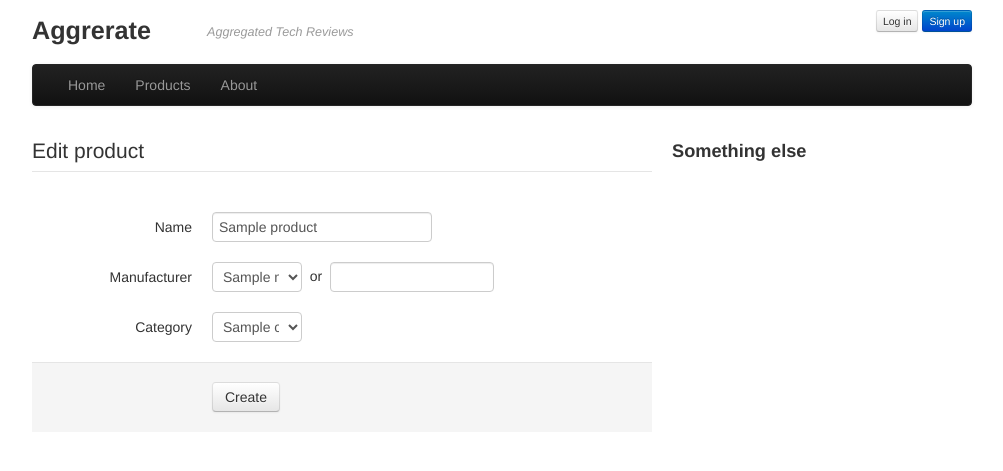
After one commit to daeyun/aggrerate, a Flask app: page /products/1/edit/ in a window 1280 px wide. The commit adds this page. Shown: the top 471 px of the page, without its empty margins (138-1141 px from the left). Run offline with Flask 2, Linux system fonts and the light colour scheme; tables that the repository leaves empty or names only in its code hold one stand-in row (values such as "Sample post"); data that the repository does not hold is empty; some libraries are stand-ins or nearby versions.

Commit message:
Add support for editing a product

```diff
--- a/aggrerate/static/css/style.css
+++ b/aggrerate/static/css/style.css
@@ -31,6 +31,9 @@ h4 {
 .product {
     margin-bottom: 0;
 }
+.product h2 a.btn {
+    margin: 0 0 5px 20px;
+}
 .product h3 a.product_name {
     color:#343434;
 }
--- a/aggrerate/templates/product.html
+++ b/aggrerate/templates/product.html
@@ -1,7 +1,7 @@
 {% extends "layout.html" %}
 {% block body %}
 <div class="product">
-    <h2>{{ product.manufacturer }} {{ product.name }}</h2>
+    <h2>{{ product.manufacturer }} {{ product.name }} <a href="{{ url_for('edit_product', product_id=product.id) }}" class="btn btn-small"><i class="icon-edit"></i></a></h2>
 
     <div class="row">
         <div class="scraped_reviews span6">
--- /dev/null
+++ b/aggrerate/templates/product_edit.html
@@ -0,0 +1,51 @@
+{% extends "layout.html" %}
+{% block body %}
+    <div class="row">
+        <div class="span8">
+            <form name="f1" action="{{ url_for('edit_product', product_id=product.id) }}" method="post" class="form-horizontal">
+                <fieldset>
+                    <legend>Edit product</legend>
+
+                    <div class="control-group">
+                        <label for="product_name" class="control-label">Name</label>
+                        <div class="controls">
+                            <input type="text" name="product_name" value="{{ product.name }}">
+                        </div>
+                    </div>
+
+                    <div class="control-group">
+                        <label for="manufacturer_present" class="control-label">Manufacturer</label>
+                        <div class="controls">
+                            <select name="manufacturer_present" class="input-small">
+                                <option value="">&mdash;</option>
+                                {% for manufacturer in manufacturers %}
+                                <option value="{{ manufacturer.id }}"{% if manufacturer.id == product.manufacturer_id %} selected{% endif %}>{{ manufacturer.name }}</option>
+                                {% endfor %}
+                            </select>
+                            &nbsp;or&nbsp;
+                            <input type="text" name="manufacturer_not_present" class="input-medium">
+                        </div>
+                    </div>
+
+                    <div class="control-group">
+                        <label for="category" class="control-label">Category</label>
+                        <div class="controls">
+                            <select name="category_id" class="input-small">
+                                {% for category in categories %}
+                                    <option value="{{ category.id }}"{% if category.id == product.category_id %} selected{% endif %}>{{ category.name }}</option>
+                                {% endfor %}
+                            </select>
+                        </div>
+                    </div>
+
+                    <div class="form-actions">
+                        <button type="submit" class="btn">Create</button>
+                    </div>
+                </fieldset>
+            </form>
+        </div>
+        <div class="span4">
+            <h3>Something else</h3>
+        </div>
+    </div>
+{% endblock %}
--- a/aggrerate/util.py
+++ b/aggrerate/util.py
@@ -48,3 +48,30 @@ def get_product_categories(cur=None):
         product_categories
     """)
     return cur.fetchall()
+
+def get_manufacturers(cur=None):
+    if not cur:
+        (_, cur) = get_dict_cursor()
+
+    cur.execute("""
+    SELECT
+        id,
+        name
+    FROM
+        manufacturers
+    """)
+    return cur.fetchall()
+
+# Note that `cur` can't be None when we're editing the database, because this
+# API would not provide the client any way to commit to the db after executing.
+def add_manufacturer(cur, mfg):
+    cur.execute("""
+    INSERT INTO
+        manufacturers
+    VALUES
+        (
+            NULL,
+            %s
+        )
+    """, (mfg,)
+    )
--- a/aggrerate/views.py
+++ b/aggrerate/views.py
@@ -186,7 +186,7 @@ def add_product():
     mfg_in_db     = request.form['manufacturer_present']
     mfg_not_in_db = request.form['manufacturer_not_present']
 
-    # Verif
+    # Verify data
     invalid = False
     if not product_name:
         flask.flash('Product name required', 'error')
@@ -214,16 +214,7 @@ def add_product():
         """, (product_name, category_id, mfg_in_db)
         )
     else:
-        cur.execute("""
-        INSERT INTO
-            manufacturers
-        VALUES
-            (
-                NULL,
-                %s
-            )
-        """, (request.form['manufacturer_not_present'])
-        )
+        util.add_manufacturer(cur, request.form['manufacturer_not_present'])
         cur.execute("""
         INSERT INTO
             products
@@ -240,6 +231,104 @@ def add_product():
 
     flask.flash('Added new product!', 'success')
     return redir
+
+@app.route('/products/<product_id>/edit/', methods=['GET', 'POST'])
+def edit_product(product_id):
+    params = cookie_params(request)
+
+    (db, cur) = util.get_dict_cursor()
+
+    if request.method == 'GET':
+        # We need to query the database for all the existing properties so that
+        # we can autofill the form. We also need the options for the
+        # manufacturers, etc.
+        cur.execute("""
+        SELECT
+            id,
+            name,
+            category_id,
+            manufacturer_id
+        FROM
+            products
+        WHERE
+            id = %s
+        """, (product_id,)
+        )
+        params['product'] = cur.fetchone()
+        params['manufacturers'] = util.get_manufacturers(cur)
+        params['categories'] = util.get_product_categories(cur)
+        return render_template('product_edit.html', **params)
+
+    # Otherwise, we're a POST, so we need to update the database.
+
+    # Prepare form values
+    product_name = request.form['product_name']
+    category_id  = request.form['category_id']
+
+    mfg_in_db     = request.form['manufacturer_present']
+    mfg_not_in_db = request.form['manufacturer_not_present']
+
+    # Verify data
+    invalid = False
+    if not product_name:
+        flask.flash('Product name required', 'error')
+        invalid = True
+    if not (mfg_in_db or mfg_not_in_db):
+        flask.flash('Manufacturer must either be selected or written', 'error')
+        invalid = True
+
+    if invalid:
+        # We need to rerender the form with what they submitted. This is a
+        # pain in the ass.
+        #
+        # The `manufacturer_id` is the tricky bit. It should only be possible
+        # to have an invalid state when they selected nothing in both fields,
+        # so I think we can just not give an ID here.
+        params['product'] = {
+            'id': product_id,
+            'name': product_name,
+            'category_id': category_id,
+            'manufacturer_id': None
+        }
+        params['manufacturers'] = util.get_manufacturers(cur)
+        params['categories'] = util.get_product_categories(cur)
+        return render_template('product_edit.html', **params)
+
+    # FIXME: Delete the old manufacturer if it is now orphaned. (Can this be
+    # done in SQL?)
+
+    # FIXME: Don't let duplicates get into the manufacturers database! Ew ew ew!
+
+    # Update the database
+    if mfg_in_db:
+        cur.execute("""
+        UPDATE
+            products
+        SET
+            name = %s,
+            category_id = %s,
+            manufacturer_id = %s
+        WHERE
+            id = %s
+        """, (product_name, category_id, mfg_in_db, product_id)
+        )
+    else:
+        util.add_manufacturer(cur, request.form['manufacturer_not_present'])
+        cur.execute("""
+        UPDATE
+            products
+        SET
+            name = %s,
+            category_id = %s,
+            manufacturer_id = LAST_INSERT_ID()
+        WHERE
+            id = %s
+        """, (product_name, category_id, product_id)
+        )
+    db.commit()
+
+    flask.flash('Updated product!', 'success')
+    return flask.redirect(flask.url_for('product', product_id=product_id))
 
 @app.route("/products/<product_id>/", methods=["GET"])
 @util.templated("product.html")
```
